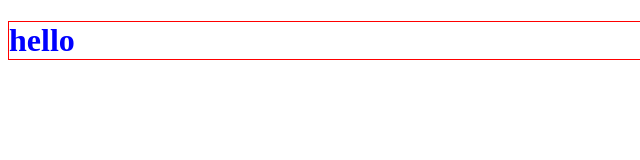
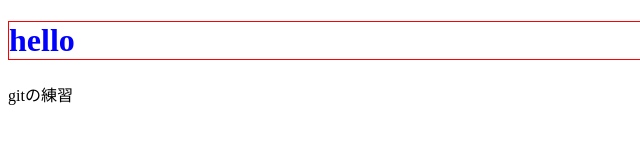
Before and after one commit to hama0000/todo, a plain HTML site: page index.html in a window 1280 px wide. Shown: the full height of the page, 0-640 px from the left. Drawn offline with nearby package versions, Linux system fonts and the light colour scheme.

Commit message:
gitの練習

```diff
--- a/index.html
+++ b/index.html
@@ -11,6 +11,7 @@
 
 <body>
     <h1>hello</h1>
+    <p>gitの練習</p>
 
     <script src="https://ajax.googleapis.com/ajax/libs/jquery/3.3.1/jquery.min.js"></script>
     <script src="./assets/js/index.js"></script>
```
